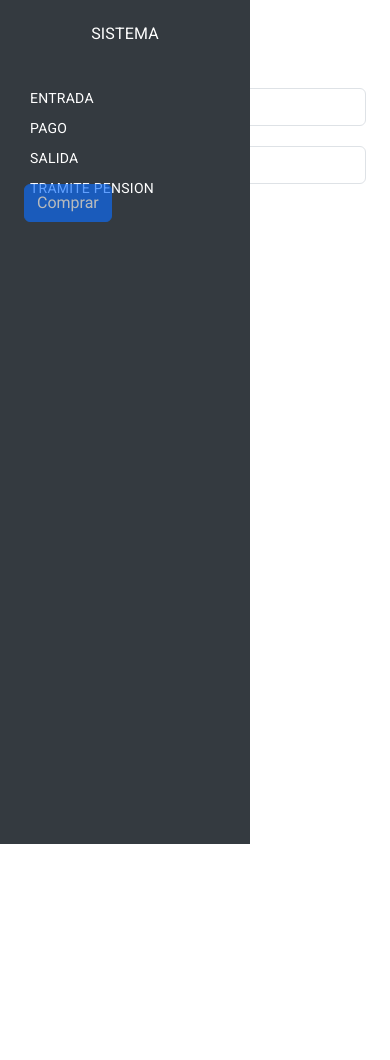
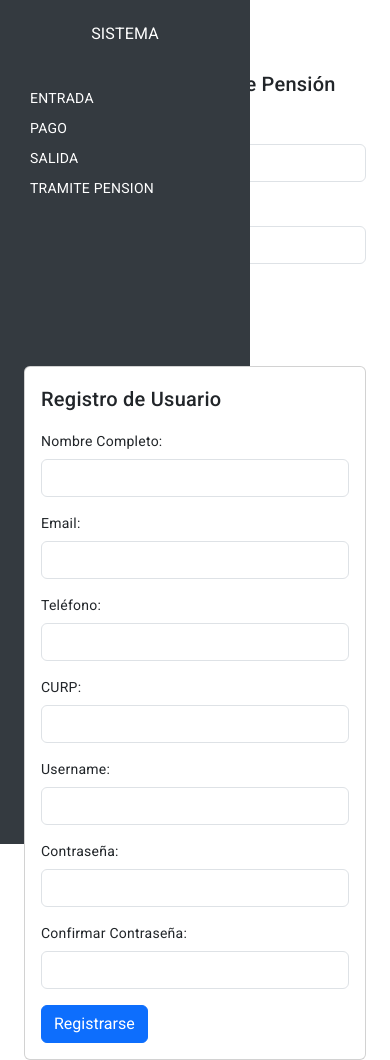
Before and after one commit to LuisAlvizo/Proyecto_Estacionamiento_Web, an Angular app: page /tramite in a window 390 px wide. Before the commit the page ends 844 px from the top, so only its background shows below. Built offline with nearby package versions, Linux system fonts and the light colour scheme.

Commit message:
Registro usuario terminado

```diff
--- a/src/app/tramite-pension/tramite-pension.component.html
+++ b/src/app/tramite-pension/tramite-pension.component.html
@@ -5,37 +5,80 @@
       </div>
       <div class="col-md-10">
             <br>
-            <div class="container">
-              <div class="row">
-                <div class="col-md-6 offset-md-3">
-                  <div *ngIf="!pensionComprada">
-                    <h2>Comprar Pensión</h2>
-                    <form (ngSubmit)="comprarPension()" #pensionForm="ngForm">
-                      <div class="form-group">
-                        <label for="username">Nombre de usuario:</label>
-                        <input type="text" id="username" class="form-control" name="username" [(ngModel)]="username" required>
+<div class="container mt-5">
+  <div *ngIf="!mostrarPrecio">
+    <h2>Formulario de Compra de Pensión</h2>
+    <form (ngSubmit)="comprarPension()">
+      <div class="mb-3">
+        <label for="username" class="form-label">Username</label>
+        <input type="text" class="form-control" id="username" [(ngModel)]="username" name="username" required>
       </div>
-                      <div class="form-group">
-                        <label for="password">Contraseña:</label>
-                        <input type="password" id="password" class="form-control" name="password" [(ngModel)]="password" required>
+      <div class="mb-3">
+        <label for="password" class="form-label">Contraseña</label>
+        <input type="password" class="form-control" id="password" [(ngModel)]="password" name="password" required>
       </div>
-                      <button type="submit" class="btn btn-primary" [disabled]="pensionForm.invalid">Comprar</button>
+      <button type="submit" class="btn btn-primary">Comprar</button>
     </form>
-                    <div *ngIf="errorMessage" class="alert alert-danger mt-3">
-                      {{ errorMessage }}
+  </div>
+
+  <div *ngIf="mostrarPrecio">
+    <h2>Total a Pagar</h2>
+    <p>{{ precio | currency }}</p>
+    <button (click)="pagarPension()" class="btn btn-success">Pagar</button>
+  </div>
+
+  <div *ngIf="codigoPension">
+    <div class="card mt-5">
+      <div class="card-body">
+        <h5 class="card-title">Detalles de la Pensión</h5>
+        <p class="card-text">Código de Pensión: {{ codigoPension }}</p>
+        <p class="card-text">Fecha de Compra: {{ fechaCompra }}</p>
+        <p class="card-text">Fecha de Fin: {{ fechaFin }}</p>
       </div>
     </div>
-                  <div *ngIf="pensionComprada">
-                    <h2>Detalle de la Pensión</h2>
+  </div>
+</div>
+
+
+            <div class="container mt-5">
+              <div class="row justify-content-center">
+                <div class="col-md-6">
                   <div class="card">
                     <div class="card-body">
-                        <p>Código de Pensión: {{ codigoPension }}</p>
-                        <p>Fecha de Compra: {{ fechaCompra }}</p>
-                        <p>Fecha de Fin: {{ fechaFin }}</p>
-                        <p>Precio: {{ precioPension }}</p>
+                      <h2 class="card-title">Registro de Usuario</h2>
+                      <form (ngSubmit)="crearUsuario()">
+                        <div class="mb-3">
+                          <label for="nombreCompleto" class="form-label">Nombre Completo:</label>
+                          <input type="text" id="nombreCompleto" name="nombreCompleto" [(ngModel)]="nombreCompleto" class="form-control" required>
                         </div>
+                        <div class="mb-3">
+                          <label for="email" class="form-label">Email:</label>
+                          <input type="email" id="email" name="email" [(ngModel)]="email" class="form-control" required>
                         </div>
-                    <button (click)="pagarPension()" class="btn btn-primary mt-3">Pagar</button>
+                        <div class="mb-3">
+                          <label for="telefono" class="form-label">Teléfono:</label>
+                          <input type="text" id="telefono" name="telefono" [(ngModel)]="telefono" class="form-control" required>
+                        </div>
+                        <div class="mb-3">
+                          <label for="curp" class="form-label">CURP:</label>
+                          <input type="text" id="curp" name="curp" [(ngModel)]="curp" class="form-control" required>
+                        </div>
+                        <div class="mb-3">
+                          <label for="usernameNuevo" class="form-label">Username:</label>
+                          <input type="text" id="usernameNuevo" name="usernameNuevo" [(ngModel)]="usernameNuevo" class="form-control" required>
+                        </div>
+                        <div class="mb-3">
+                          <label for="passwordNuevo" class="form-label">Contraseña:</label>
+                          <input type="password" id="passwordNuevo" name="passwordNuevo" [(ngModel)]="passwordNuevo" class="form-control" required>
+                        </div>
+                        <div class="mb-3">
+                          <label for="passwordConfirmacion" class="form-label">Confirmar Contraseña:</label>
+                          <input type="password" id="passwordConfirmacion" name="passwordConfirmacion" [(ngModel)]="passwordConfirmacion" class="form-control" required>
+                          <div *ngIf="passwordConfirmacion && passwordNuevo !== passwordConfirmacion" class="text-danger">Las contraseñas no coinciden</div>
+                        </div>
+                        <button type="submit" class="btn btn-primary">Registrarse</button>
+                      </form>
+                    </div>
                   </div>
                 </div>
               </div>
--- a/src/app/tramite-pension/tramite-pension.component.ts
+++ b/src/app/tramite-pension/tramite-pension.component.ts
@@ -1,58 +1,102 @@
-import { Component } from '@angular/core';
-import { HttpClient } from '@angular/common/http';
+import { Component, OnInit } from '@angular/core';
+import { HttpClient, HttpErrorResponse } from '@angular/common/http';
 
 @Component({
   selector: 'app-tramite-pension',
   templateUrl: './tramite-pension.component.html',
   styleUrls: ['./tramite-pension.component.css']
 })
-export class TramitePensionComponent {
+export class TramitePensionComponent implements OnInit {
   username: string = '';
   password: string = '';
-  errorMessage: string = '';
-  pensionComprada: boolean = false;
-  precioPension: number | undefined;
+  costoPension: number | undefined;
+  compraExitosa: boolean = false;
   codigoPension: string | undefined;
   fechaCompra: string | undefined;
   fechaFin: string | undefined;
+  precio: number = 0;
+  mostrarPrecio: boolean = false;
 
-  constructor(private http: HttpClient) {}
+  nombreCompleto: string = '';
+  email: string = '';
+  telefono: string = '';
+  curp: string = '';
+  usernameNuevo: string = '';
+  passwordNuevo: string = '';
+  passwordConfirmacion: string = '';
 
-  comprarPension(): void {
-    this.http.post<any>('http://localhost:21500/pension/comprar', { username: this.username, password: this.password })
-      .subscribe(
-        (response) => {
+  constructor(private http: HttpClient) { }
+
+  ngOnInit(): void {
+  }
+
+  comprarPension() {
+    const data = { username: this.username, password: this.password };
+    this.http.post<any>('http://localhost:21500/pension/comprar', data)
+      .subscribe(response => {
         if (response.success) {
-            this.precioPension = response.tarifa;
+          this.precio = response.costo;
+          this.mostrarPrecio = true;
+        } else {
+          alert(response.message);
+        }
+      }, error => {
+        console.error('Error al realizar la solicitud:', error);
+        alert('Error al comunicarse con el servidor');
+      });
+  }
+
+  pagarPension() {
+    const data = { username: this.username, password: this.password };
+    this.http.post<any>('http://localhost:21500/pension/pagar', data)
+      .subscribe(response => {
+        if (response.success) {
           this.codigoPension = response.codigo_pension;
           this.fechaCompra = response.fecha_compra;
           this.fechaFin = response.fecha_fin;
-            this.pensionComprada = true;
         } else {
-            this.errorMessage = response.message;
+          alert(response.message);
+        }
+      }, error => {
+        console.error('Error al realizar la solicitud:', error);
+        alert('Error al comunicarse con el servidor');
+      });
+  }
+
+  crearUsuario() {
+    if (this.passwordNuevo !== this.passwordConfirmacion) {
+      alert('Las contraseñas no coinciden');
+      return;
+    }
+
+    const body = {
+      nombre: this.nombreCompleto,
+      email: this.email,
+      telefono: this.telefono,
+      curp: this.curp,
+      username: this.usernameNuevo,
+      password: this.passwordNuevo
+    };
+
+    this.http.post<any>('http://localhost:21500/usuario/registro', body).subscribe({
+      next: (response) => {
+        if (response.success) {
+          alert('Usuario registrado exitosamente');
+          // Redirigir al sitio de compra de pensión
+        } else {
+          alert(response.message);
         }
       },
-        (error) => {
-          console.error('Error:', error);
-          this.errorMessage = error.error.message;
+      error: (error: HttpErrorResponse) => {
+        if (error.error instanceof ErrorEvent) {
+          console.error('Error en el cliente:', error.error.message);
+          alert('Error en el cliente: ' + error.error.message);
+        } else {
+          console.error('Error en el servidor:', error.message);
+          alert('Error en el servidor: ' + error.message);
         }
-      );
+      }
+    });
   }
 
-  pagarPension(): void {
-    this.http.post<any>('http://localhost:21500/pension/pagar', { username: this.username, password: this.password })
-      .subscribe(
-        (response) => {
-          if (response.success) {
-            // Procesar la respuesta del pago si es necesario
-          } else {
-            this.errorMessage = response.message;
 }
-        },
-        (error) => {
-          console.error('Error:', error);
-          this.errorMessage = error.error.message;
-        }
-      );
-  }
-}
```
Lines whose indentation alone changed are shown as unchanged.
